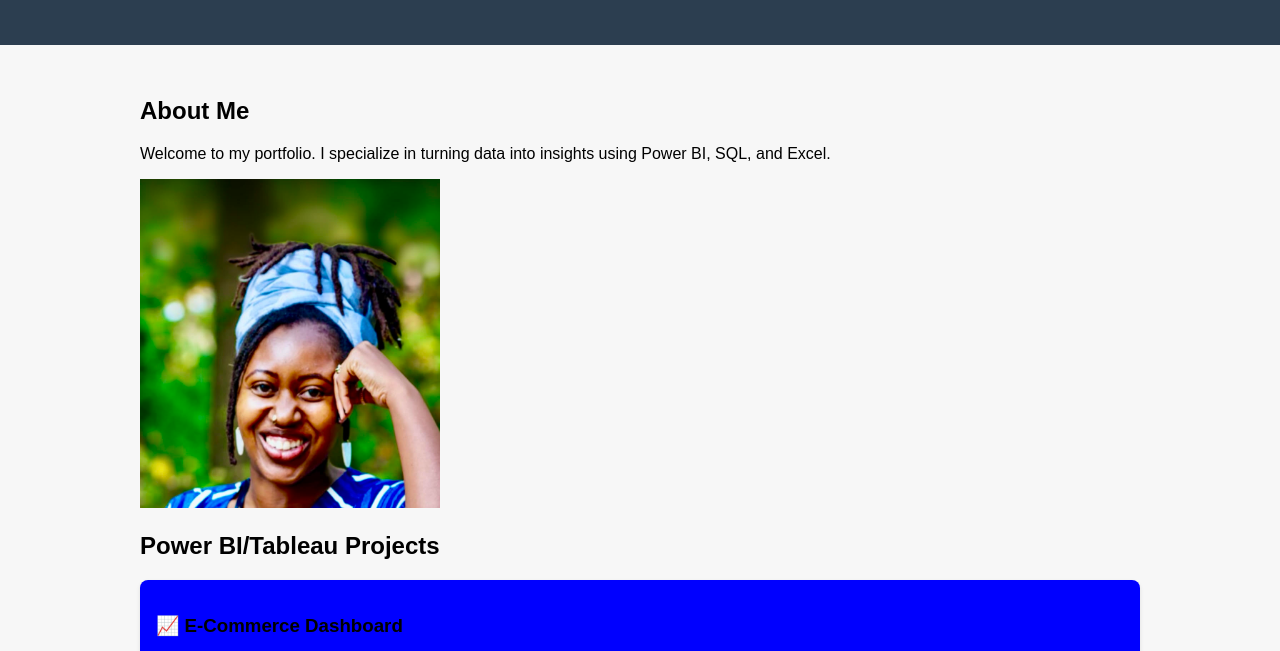
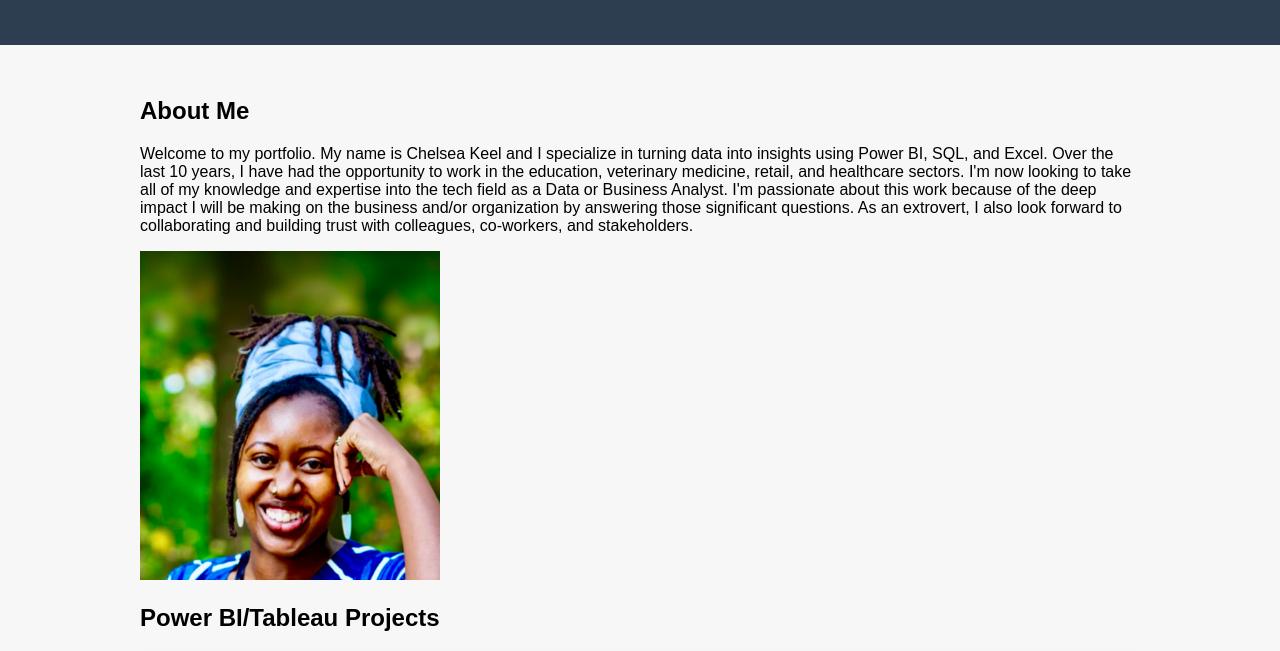
Before and after one commit to chelseakeel/aanalystportfolio, a plain HTML site: page root/index.html in a window 1280 px wide. Shown: the part 133-784 px from the top of the page. Drawn offline with Linux system fonts and the light colour scheme; files whose address does not match are found by name.

Commit message:
Update index.html

```diff
--- a/root/index.html
+++ b/root/index.html
@@ -15,7 +15,7 @@
 <main>
 <section class="intro">
 <h2>About Me</h2>
-<p>Welcome to my portfolio. I specialize in turning data into insights using Power BI, SQL, and Excel.</p>
+<p>Welcome to my portfolio. My name is Chelsea Keel and I specialize in turning data into insights using Power BI, SQL, and Excel. Over the last 10 years, I have had the opportunity to work in the education, veterinary medicine, retail, and healthcare sectors. I'm now looking to take all of my knowledge and expertise into the tech field as a Data or Business Analyst. I'm passionate about this work because of the deep impact I will be making on the business and/or organization by answering those significant questions. As an extrovert, I also look forward to collaborating and building trust with colleagues, co-workers, and stakeholders.</p>
   <img src="assets/profile pic.jpg" alt="Description" width="300">
 </section>
 
```
